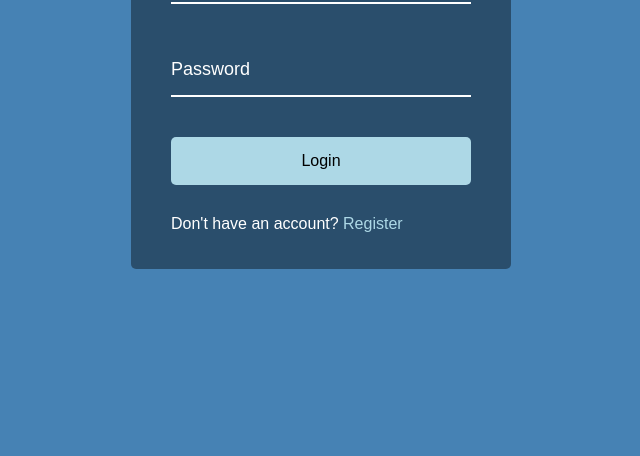
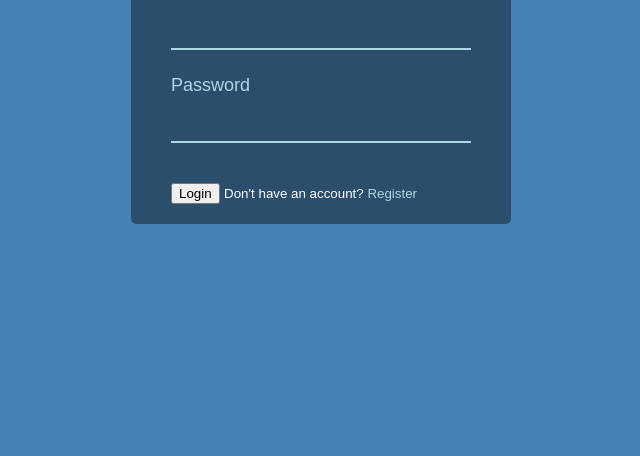
Before and after one commit to MartWebb/50projectsin50days, a plain HTML site: page form-wave/index.html in a window 1280 px wide. Shown: the part 344-800 px from the top of the page, without its empty margins (319-959 px from the left). Drawn offline with Linux system fonts and the light colour scheme; a web font is replaced by a local one.

Commit message:
changed form wave

```diff
--- a/form-wave/index.html
+++ b/form-wave/index.html
@@ -1,35 +1,32 @@
 <!DOCTYPE html>
 <html lang="en">
     <head>
-    <meta charset="UTF-8" />
-    <meta name="viewport" content="width=device-width, initial-scale=1.0" />
-    <link rel="stylesheet" href="styles.css" />
-    <title>Form Input Wave</title>
+        <meta charset="UTF-8">
+        <meta http-equiv="X-UA-Compatible" content="IE=edge">
+        <meta name="viewport" content="width=device-width, initial-scale=1.0">
+        <title>Form Wave Animation</title>
+        <link rel="stylesheet" href="https://cdnjs.cloudflare.com/ajax/libs/font-awesome/5.15.3/css/all.min.css" />
+
+        <link rel="preconnect" href="https://fonts.gstatic.com">
+        <link href="https://fonts.googleapis.com/css2?family=Comic+Neue:wght@400;700&display=swap" rel="stylesheet">
+
+        <link rel="stylesheet" href="styles.css">
     </head>
     <body>
         <div class="container">
             <h1>Please Login</h1>
             <form>
-        <div class="form-control">
-          <input type="text" required>
+                <div class="input-container">
+                    <input  type="text">
                     <label>Email</label>
-          <!-- <label>
-            <span style="transition-delay: 0ms">E</span>
-              <span style="transition-delay: 50ms">m</span>
-              <span style="transition-delay: 100ms">a</span>
-              <span style="transition-delay: 150ms">i</span>
-              <span style="transition-delay: 200ms">l</span>
-        </label> -->
                 </div>
 
-        <div class="form-control">
-          <input type="password" required>
-          <label>Password</label>
+                <div class="input-container">
+                    <input type="password">
+                    <label >Password</label>
                 </div>
-
-        <button class="btn">Login</button>
-
-        <p class="text">Don't have an account? <a href="#">Register</a> </p>
+                <button>Login</button>
+                <small>Don't have an account? <a href="#">Register</a></small>
             </form>
         </div>
         <script src="index.js"></script>
--- a/form-wave/index.js
+++ b/form-wave/index.js
@@ -1,8 +1,7 @@
-const labels = document.querySelectorAll('.form-control label');
+ const labels = document.querySelectorAll('.input-container label');
 
-labels.forEach(label => {
-    label.innerHTML = label.innerText
-        .split('')
-        .map((letter, idx) => `<span style="transition-delay:${idx * 50}ms">${letter}</span>`)
-        .join('')
-});
+ console.log(labels)
+
+ labels.forEach(label => {
+    label.innerHTML = label.innerText.split('').map((letter, index) => `<span style="transition-delay:${index * 50}ms">${letter}</span>`).join('');
+ });
--- a/form-wave/styles.css
+++ b/form-wave/styles.css
@@ -1,4 +1,103 @@
-@import url('https://fonts.googleapis.com/css?family=Muli&display=swap');
+/* *,
+*::after,
+*::before {
+    box-sizing: border-box;
+    margin: 0;
+    padding: 0;
+}
+
+body {
+    font-family: 'Comic Neue', cursive;
+    color: #fff;
+    display: flex;
+    flex-direction: column;
+    align-items: center;
+    justify-content: center;
+    height: 100vh;
+}
+
+.container {
+    background-color: #69699Daf ;
+    padding: 20px 40px;
+    border-radius: 5px;
+}
+
+h1 {
+    font-size: 3rem;
+    text-align: center;
+}
+
+.register {
+    color: #0A96F2;
+    text-decoration: none;
+}
+
+.input-container {
+    position: relative;
+    margin: 20px 0 40px;
+    width: 300px;
+}
+
+.input-container input {
+    background-color: transparent;
+    border: none;
+    border-bottom: 2px #fff solid;
+    display: block;
+    width: 100%;
+    padding: 10px 0;
+    font-size: 1rem;
+    color: #fff;
+}
+
+.input-container input:valid,
+.input-container input:focus {
+    border-bottom-color: #0ACCF2;
+}
+
+button {
+    margin: 20px 0;
+    color: #fff;
+    display: inline-block;
+    width: 100%;
+    text-decoration: none;
+    font-size: 1rem;
+    font-family: inherit;
+    font-weight: bold;
+    text-transform: uppercase;
+    border: 0;
+    border-radius: 5px;
+    padding: 10px 50px;
+    cursor: pointer;
+}
+
+button:focus,
+button:hover {
+    background-color: #ffffffaa;
+}
+
+button:active {
+    transform: scale(0.96);
+}
+
+.input-container label {
+    position: absolute;
+    top: 15px;
+    left: 0;
+    pointer-events: none;
+}
+
+.input-container label span {
+    display: inline-block;
+    font-size: 18px;
+    min-width: 5px;
+    transition: 0.3s cubic-bezier(0.68, -0.55, 0.265, 1.55);
+}
+
+.input-container input:focus + label span,
+.input-container input:valid + label span {
+    color: #0ACCF2;
+    transform: translateY(-30px);
+} */
 
 * {
   box-sizing: border-box;
@@ -57,13 +156,13 @@ body {
   margin-top: 30px;
 }
 
-.form-control {
+.input-container {
   position: relative;
   margin: 20px 0 40px;
   width: 300px;
 }
 
-.form-control input {
+.input-container input {
   background-color: transparent;
   border: 0;
   border-bottom: 2px #fff solid;
@@ -74,28 +173,28 @@ body {
   color: #fff;
 }
 
-.form-control input:focus,
-.form-control input:valid {
+.input-container input:focus,
+.input-container input:valid {
   outline: 0;
   border-bottom-color: lightblue;
 }
 
-.form-control label {
+.input-container label {
   position: absolute;
   top: 15px;
   left: 0;
   pointer-events: none;
 }
 
-.form-control label span {
+.input-container label span {
   display: inline-block;
   font-size: 18px;
   min-width: 5px;
   transition: 0.3s cubic-bezier(0.68, -0.55, 0.265, 1.55);
 }
 
-.form-control input:focus + label span,
-.form-control input:valid + label span {
+.input-container input:focus + label span,
+.input-container input:valid + label span {
   color: lightblue;
   transform: translateY(-30px);
 }
```
Lines whose indentation alone changed are shown as unchanged.
